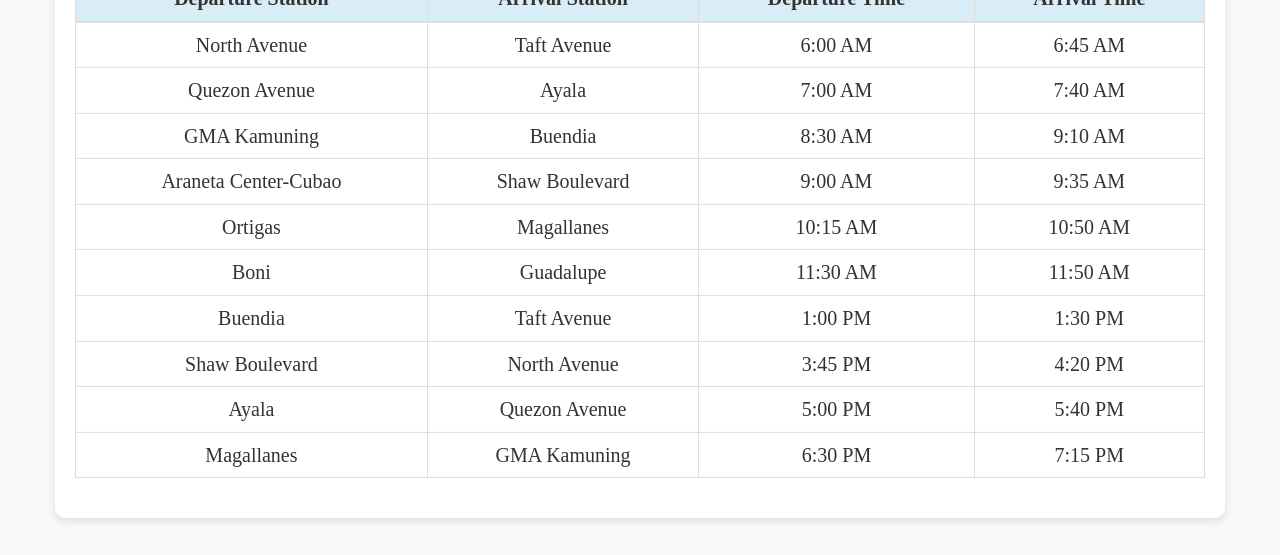
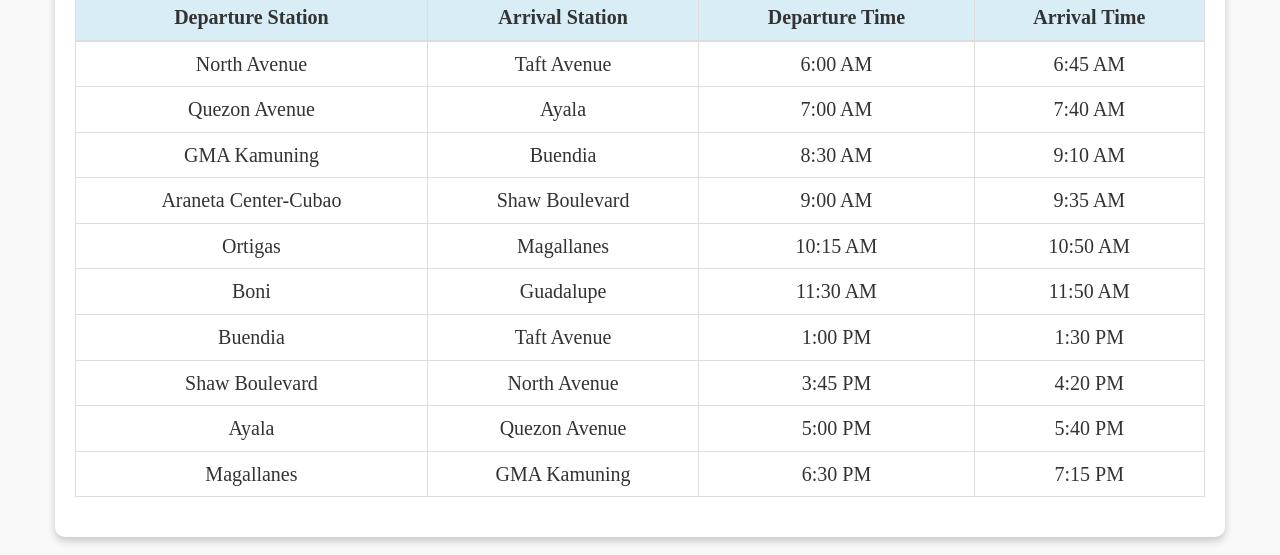
Before and after one commit to ashsantos-ky/FV_ICT9T_Q3PROJ_Santos-Ecraela_Ashley-Pauline, a plain HTML site: page train_schedule.html in a window 1280 px wide. Shown: the part 245-800 px from the top of the page. Drawn offline with nearby package versions, Linux system fonts and the light colour scheme; a web font is replaced by a local one.

Commit message:
Update train_schedule.html

```diff
--- a/train_schedule.html
+++ b/train_schedule.html
@@ -20,15 +20,12 @@
       background-color: #212d4f;
     }
     .container {
-      position: absolute;
-      top: 50%;
-      left: 50%;
-      transform: translate(-50%, -50%);
       margin-top: 50px;
       background: #fff;
       padding: 20px;
       border-radius: 10px;
-      box-shadow: 0px 4px 8px rgba(0, 0, 0, 0.1);
+      box-shadow: 0px 4px 8px rgba(0, 0, 0, 0.2);
+      align-items: center;
     }
     .schedule-table {
       width: 100%;
```
